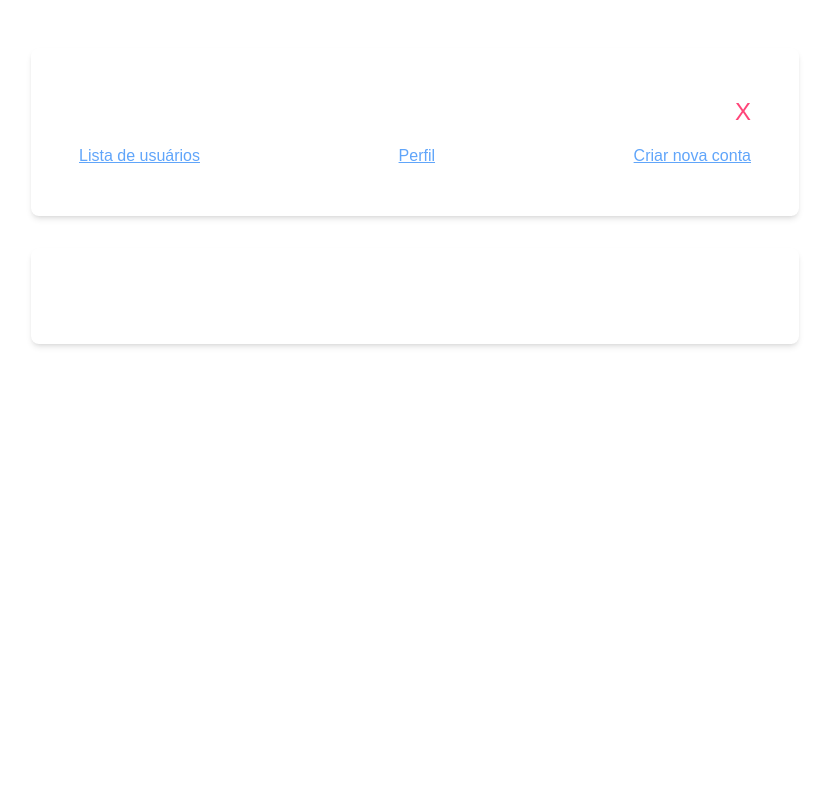
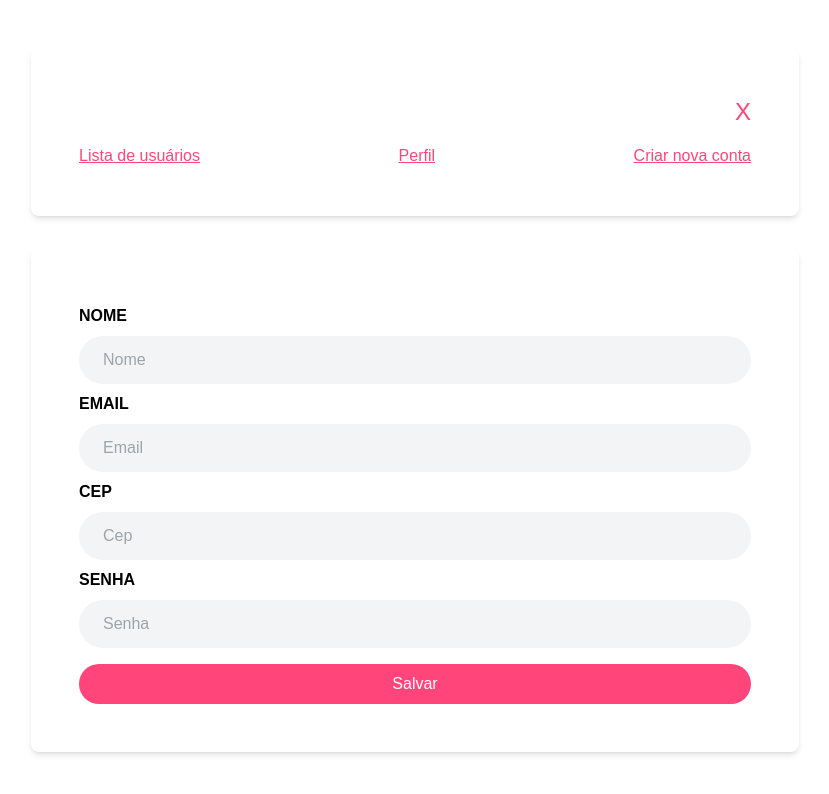
Before and after one commit to BlackSheep1337/front-end-challenger, a Next.js app: page /home in a window 1280 px wide. Both pictures are taken after a click on the button "Perfil". Shown: the top 794 px of the page, without its empty margins (225-1054 px from the left). Built offline with nearby package versions, Linux system fonts and the light colour scheme.

Commit message:
finish home Perfil

```diff
--- a/app/components/Perfil.tsx
+++ b/app/components/Perfil.tsx
@@ -1,9 +1,95 @@
-import React from 'react'
+import React, { ChangeEvent, useState } from 'react'
+import Input from './Input'
+import { useAppContext } from '@/context'
+import Modal from './Modal'
 
 const Perfil = () => {
+  const { setState, state } = useAppContext()
+
+  const [showModal, setShowModal] = useState(false);
+  const [modalPayLoad, setModalPayLoad] = useState({
+    message: '',
+    callback: () =>{},
+  });
+
+  // Função para atualizar o estado ao digitar
+  function handleChange(e: ChangeEvent<HTMLInputElement>): void {
+    const { name, value } = e.target;
+    setState((prevState: any) => ({
+      ...prevState,
+      [name]: value,
+    }));
+  }
+
+  function handleClick(event: React.MouseEvent<HTMLButtonElement, MouseEvent>): void {
+    event.preventDefault();
+    setModalPayLoad({
+      message: 'Dados atualizados com sucesso!',
+      callback: closeModal,
+    });
+    setShowModal(true);
+  }
+
+  const closeModal = () => {
+    setShowModal(false);
+  }
+
   return (
     <div className='bg-white max-w-3xl mx-auto my-8 p-12 text-black rounded-lg shadow-md'>
-
+      <div className='mt-2 flex flex-col'>
+        <label className='text-left text-md font-bold uppercase' htmlFor="name">Nome</label>
+        <Input
+          type="text"
+          name="name"
+          value={state.name}
+          autoComplete='off'
+          handleChange={handleChange}
+          placeholder='Nome'
+          className='mt-2 pl-6 rounded-3xl bg-gray-100 w-full h-12'
+          id='name'
+        />
+      </div>
+      <div className='mt-2 flex flex-col'>
+        <label className='text-left text-md font-bold uppercase' htmlFor="email">Email</label>
+        <Input
+          type="text"
+          name="email"
+          value={state.email}
+          autoComplete='off'
+          handleChange={handleChange}
+          placeholder='Email'
+          className='mt-2 pl-6 rounded-3xl bg-gray-100 w-full h-12'
+          id='email'
+        />
+      </div>
+      <div className='mt-2 flex flex-col'>
+        <label className='text-left text-md font-bold uppercase' htmlFor="cep">CEP</label>
+        <Input
+          type="text"
+          name="cep"
+          value={state.cep}
+          autoComplete='off'
+          handleChange={handleChange}
+          placeholder='Cep'
+          className='mt-2 pl-6 rounded-3xl bg-gray-100 w-full h-12'
+          id='cep'
+        />
+      </div>
+      <div className='mt-2 flex flex-col'>
+        <label className='text-left text-md font-bold uppercase' htmlFor="password">Senha</label>
+        <Input
+          type="text"
+          name="password"
+          value={state.password}
+          autoComplete='off'
+          handleChange={handleChange}
+          placeholder='Senha'
+          className='mt-2 pl-6 rounded-3xl bg-gray-100 w-full h-12'
+          id='password'
+        />
+      </div>
+      <button onClick={handleClick} className='mt-4 bg-[#FF4579] text-white w-full rounded-3xl py-2 px-4'>Salvar</button>
+      {showModal && <Modal modalPayload={modalPayLoad} />}
     </div>
   )
 }
--- a/app/components/UserList.tsx
+++ b/app/components/UserList.tsx
@@ -7,6 +7,7 @@ interface IUserList {
   state: string;
   city: string;
   number: number;
+  id: number;
 }
 
 const UserList = ({ data }: { data: IUserList[] }) => {
@@ -39,9 +40,9 @@ const UserList = ({ data }: { data: IUserList[] }) => {
           </tr>
         </thead>
         <tbody>
-            {data.map(({name,email,street,state,city, number}) => {
+            {data.map(({name,email,street,state,city, number, id}) => {
               return (
-                <tr className='hover:bg-slate-200 hover:cursor-pointer transition'>
+                <tr key={id} className='hover:bg-slate-200 hover:cursor-pointer transition'>
                   <td>{name}</td>
                   <td>{email}</td>
                   <td>{street}</td>
--- a/app/home/page.tsx
+++ b/app/home/page.tsx
@@ -31,7 +31,7 @@ const Home = () => {
         <div className='flex justify-end'>
           <button className='text-[#FF4579] text-2xl' onClick={() => router.push('/')}>X</button>
         </div>
-        <div className='flex justify-between mt-4 text-blue-400 underline'>
+        <div className='flex justify-between mt-4 text-[#FF4579] underline'>
           <button onClick={() => setActiveComponent('userList')}>Lista de usuários</button>
 
           <button onClick={() => setActiveComponent('profile')}>Perfil</button>
```
